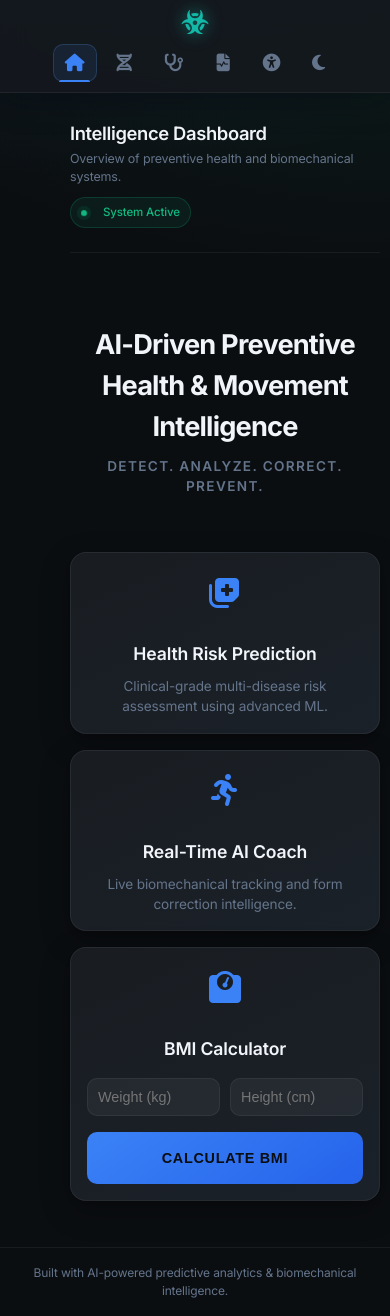
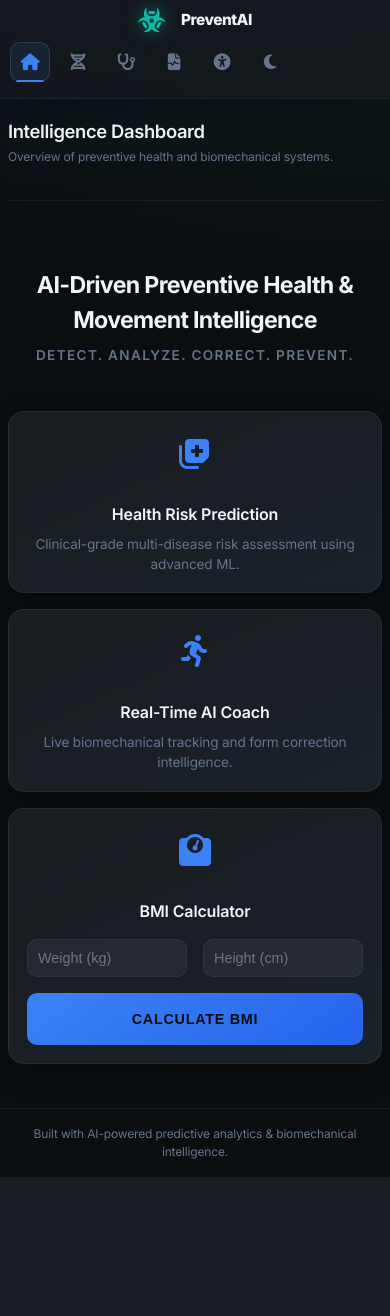
Before and after one commit to Anu7276/model, a Flask app: page / in a window 390 px wide. After the commit the page ends 1177 px from the top, so only its background shows below. Run offline with Flask 3, Linux system fonts and the light colour scheme.

Commit message:
Improve mobile responsiveness and smooth touch performance

```diff
--- a/web_app/static/script.js
+++ b/web_app/static/script.js
@@ -123,6 +123,11 @@ document.addEventListener('DOMContentLoaded', () => {
 
     const clamp = (value, min, max) => Math.min(max, Math.max(min, value));
     const lerp = (from, to, alpha) => from + (to - from) * alpha;
+    const isTouchViewport = () => window.matchMedia('(max-width: 900px), (hover: none) and (pointer: coarse)').matches;
+
+    if (window.matchMedia('(hover: none), (pointer: coarse)').matches) {
+        document.body.classList.add('touch-device');
+    }
 
     // --- Form Handling & Visual Result Displays ---
     const handleForm = async (formId, endpoint, resultContainerId, processFunc) => {
@@ -332,7 +337,8 @@ document.addEventListener('DOMContentLoaded', () => {
     let lastWarningText = '';
     let lastWarningAt = 0;
     let uiAnimationId = null;
-    const BACKEND_INTERVAL_MS = 140;
+    const DESKTOP_BACKEND_INTERVAL_MS = 140;
+    const MOBILE_BACKEND_INTERVAL_MS = 220;
     const uiRenderState = {
         score: 100,
         targetScore: 100,
@@ -422,7 +428,7 @@ document.addEventListener('DOMContentLoaded', () => {
             return;
         }
 
-        const values = scoreHistory.slice(-32);
+        const values = scoreHistory.slice(-(isTouchViewport() ? 24 : 32));
         const min = Math.min(...values);
         const max = Math.max(...values);
         const range = Math.max(1, max - min);
@@ -569,7 +575,8 @@ document.addEventListener('DOMContentLoaded', () => {
             const landmarks = poses[0].keypoints;
             drawSkeleton(landmarks);
 
-            const shouldProcess = !fitnessPaused && !backendInFlight && ((now - lastBackendTick) >= BACKEND_INTERVAL_MS);
+            const backendInterval = isTouchViewport() ? MOBILE_BACKEND_INTERVAL_MS : DESKTOP_BACKEND_INTERVAL_MS;
+            const shouldProcess = !fitnessPaused && !backendInFlight && ((now - lastBackendTick) >= backendInterval);
             if (shouldProcess) {
                 backendInFlight = true;
                 lastBackendTick = now;
@@ -610,10 +617,11 @@ document.addEventListener('DOMContentLoaded', () => {
 
     const initFitness = async () => {
         if (detector) return;
+        const useLiteModel = isTouchViewport();
         detector = await poseDetection.createDetector(poseDetection.SupportedModels.BlazePose, {
             runtime: 'mediapipe',
             solutionPath: 'https://cdn.jsdelivr.net/npm/@mediapipe/pose',
-            modelType: 'full'
+            modelType: useLiteModel ? 'lite' : 'full'
         });
     };
 
@@ -669,7 +677,22 @@ document.addEventListener('DOMContentLoaded', () => {
 
         try {
             if (!videoElement.srcObject) {
-                const stream = await navigator.mediaDevices.getUserMedia({ video: { width: 1280, height: 720 } });
+                const mobileCamera = isTouchViewport();
+                const stream = await navigator.mediaDevices.getUserMedia({
+                    video: mobileCamera
+                        ? {
+                            facingMode: 'user',
+                            width: { ideal: 720, max: 960 },
+                            height: { ideal: 540, max: 720 },
+                            frameRate: { ideal: 24, max: 30 }
+                        }
+                        : {
+                            facingMode: 'user',
+                            width: { ideal: 1280, max: 1920 },
+                            height: { ideal: 720, max: 1080 },
+                            frameRate: { ideal: 30, max: 30 }
+                        }
+                });
                 videoElement.srcObject = stream;
                 videoElement.onloadedmetadata = () => {
                     videoElement.play();
@@ -702,6 +725,10 @@ document.addEventListener('DOMContentLoaded', () => {
             videoElement.srcObject = null;
         }
         canvasCtx.clearRect(0, 0, canvasElement.width, canvasElement.height);
+        if (uiAnimationId) {
+            cancelAnimationFrame(uiAnimationId);
+            uiAnimationId = null;
+        }
         fetch('/reset_fitness', { method: 'POST' });
         setPipe(ui.pipeCam, false);
         setPipe(ui.pipeTrack, false);
--- a/web_app/static/style.css
+++ b/web_app/static/style.css
@@ -1203,47 +1203,24 @@ body.light-mode .top-nav {
 }
 
 /* Responsive */
-@media (max-width: 1024px) {
-    .sidebar {
-        width: 60px;
-    }
-
-    .sidebar:hover {
-        width: 60px;
-    }
-
-    .nav-text,
-    .logo-text,
-    .nav-header {
-        display: none;
-    }
-
-    .main-content {
-        margin-left: 60px;
-        width: calc(100% - 60px);
-    }
-
-    .two-column-layout,
-    .dashboard-cards,
-    .analytics-grid {
-        grid-template-columns: 1fr;
-    }
-
-    .coach2-shell {
-        grid-template-columns: 1fr;
-    }
-
-    .coach2-side {
-        order: 2;
-    }
-
-    .coach2-main {
-        order: 1;
-    }
-
-    .coach2-exercises {
-        grid-template-columns: 1fr;
-    }
+.touch-device .glass-panel:hover,
+.touch-device .dash-card:hover,
+.touch-device .coach2-ex-btn:hover,
+.touch-device .coach2-controls button:hover,
+.touch-device .coach2-cmd:hover,
+.touch-device .coach2-stat:hover,
+.touch-device .nav-links li:not(.nav-header):hover {
+    transform: none;
+    box-shadow: var(--panel-shadow);
+}
+
+.touch-device .dash-card:hover::before {
+    opacity: 0.45;
+}
+
+.touch-device .coach2-grid-bg {
+    opacity: 0.14;
+    animation-duration: 22s;
 }
 
 @keyframes gridDrift {
@@ -1269,26 +1246,206 @@ body.light-mode .top-nav {
     }
 }
 
-@media (max-width: 700px) {
+@media (max-width: 1280px) {
+    .main-content {
+        padding: 32px;
+    }
+
+    .dashboard-cards {
+        grid-template-columns: repeat(2, 1fr);
+    }
+
+    .top-nav {
+        padding: 0 24px;
+    }
+}
+
+@media (max-width: 1100px) {
+    .two-column-layout,
+    .analytics-grid {
+        grid-template-columns: 1fr;
+    }
+
+    .coach2-shell {
+        grid-template-columns: 1fr;
+    }
+
+    .coach2-side {
+        order: 2;
+    }
+
+    .coach2-main {
+        order: 1;
+    }
+}
+
+@media (max-width: 900px) {
+    .top-nav {
+        height: auto;
+        min-height: 86px;
+        padding: 10px 12px;
+        flex-direction: column;
+        align-items: stretch;
+        gap: 10px;
+        justify-content: flex-start;
+    }
+
+    .logo {
+        width: 100%;
+        justify-content: center;
+    }
+
+    .nav-links {
+        width: 100%;
+        justify-content: flex-start;
+        flex-wrap: nowrap;
+        gap: 8px;
+        overflow-x: auto;
+        overflow-y: hidden;
+        padding: 0 2px 6px;
+        -webkit-overflow-scrolling: touch;
+        scroll-snap-type: x proximity;
+    }
+
+    .nav-links li:not(.nav-header) {
+        flex: 0 0 auto;
+        padding: 10px 12px;
+        font-size: 0.85rem;
+        min-height: 40px;
+        scroll-snap-align: start;
+    }
+
+    .nav-links li i {
+        margin-right: 6px;
+    }
+
+    .main-content {
+        margin-top: 132px;
+        padding: 20px 14px;
+    }
+
+    .top-header {
+        flex-direction: column;
+        align-items: flex-start;
+        gap: 10px;
+    }
+
+    .dashboard-cards {
+        grid-template-columns: 1fr;
+        gap: 1rem;
+    }
+
+    .form-grid,
+    .bmi-inputs {
+        grid-template-columns: 1fr;
+        gap: 1rem;
+    }
+
+    .glass-panel {
+        padding: 18px;
+    }
+
     .coach2-root {
         min-height: auto;
+        border-radius: 16px;
+    }
+
+    .coach2-live {
+        min-height: 300px;
     }
 
     .coach2-shell {
+        padding: 12px;
+        gap: 10px;
+    }
+
+    .coach2-exercises {
+        grid-template-columns: repeat(3, minmax(0, 1fr));
+    }
+
+    .coach2-ex-btn {
         padding: 10px;
-        gap: 10px;
+        border-radius: 10px;
+    }
+
+    .coach2-ex-title {
+        font-size: 0.88rem;
+    }
+
+    .coach2-ex-desc {
+        font-size: 0.72rem;
+        line-height: 1.2;
+    }
+
+    .coach2-stats {
+        grid-template-columns: 1fr 1fr;
+    }
+
+    .coach2-controls {
+        flex-direction: row;
+    }
+
+    .coach2-controls button {
+        height: 42px;
+    }
+
+    .coach2-voice-actions {
+        grid-template-columns: 1fr 1fr;
+    }
+}
+
+@media (max-width: 720px) {
+    .nav-links li .nav-text {
+        display: none;
+    }
+
+    .nav-links li i {
+        margin-right: 0;
+        font-size: 1.05rem;
+    }
+
+    .nav-links li:not(.nav-header) {
+        padding: 10px;
+        min-width: 40px;
+        justify-content: center;
+    }
+
+    .main-content {
+        margin-top: 120px;
+        padding: 16px 10px;
+    }
+
+    .logo-text {
+        font-size: 0.96rem;
+    }
+
+    .hero-title {
+        font-size: 1.45rem;
+    }
+
+    .hero-section {
+        padding: 1.2rem 0 0.8rem;
+    }
+
+    .dash-card h3 {
+        font-size: 1rem;
+    }
+
+    .coach2-stats {
+        grid-template-columns: 1fr;
+    }
+
+    .coach2-controls {
+        flex-direction: column;
+    }
+
+    .coach2-controls button {
+        width: 100%;
+        height: 44px;
     }
 
     .coach2-live {
         min-height: 260px;
-    }
-
-    .coach2-stats {
-        grid-template-columns: 1fr;
-    }
-
-    .coach2-controls {
-        flex-direction: column;
     }
 
     .coach2-overlay {
@@ -1296,120 +1453,17 @@ body.light-mode .top-nav {
         left: 8px;
         right: 8px;
     }
-}
-
-@media (max-width: 1280px) {
-    .main-content {
-        padding: 32px;
-    }
-
-    .dashboard-cards {
-        grid-template-columns: repeat(2, 1fr);
-    }
-
-    .top-nav {
-        padding: 0 24px;
-    }
-}
-
-@media (max-width: 992px) {
-    .top-nav {
-        height: auto;
-        min-height: var(--nav-height);
-        padding: 10px 16px;
-        flex-wrap: wrap;
-        gap: 10px;
-        justify-content: center;
-    }
-
-    .nav-links {
-        width: 100%;
-        justify-content: center;
-        flex-wrap: wrap;
-        gap: 8px;
-    }
-
-    .nav-links li:not(.nav-header) {
-        padding: 10px 12px;
-        font-size: 0.85rem;
-    }
-
-    .main-content {
-        margin-top: 98px;
-        padding: 22px 16px;
-    }
-
-    .top-header {
-        flex-direction: column;
-        align-items: flex-start;
-        gap: 10px;
-    }
-
-    .form-grid {
-        grid-template-columns: 1fr;
-        gap: 1rem;
-    }
-
-    .coach2-shell {
-        grid-template-columns: 1fr;
-    }
-
-    .coach2-live {
-        min-height: 320px;
-    }
-
-    .coach2-voice-actions {
-        grid-template-columns: 1fr 1fr;
-    }
-}
-
-@media (max-width: 768px) {
-    .logo-text {
-        font-size: 1rem;
-    }
-
-    .nav-links li .nav-text {
-        display: none;
-    }
-
-    .nav-links li i {
-        margin-right: 0;
-    }
-
-    .hero-title {
-        font-size: 1.7rem;
-    }
-
-    .hero-section {
-        padding: 1.5rem 0;
-    }
-
-    .dashboard-cards {
-        grid-template-columns: 1fr;
-        gap: 1rem;
-    }
-
-    .glass-panel {
-        padding: 16px;
-    }
-
-    .coach2-stats {
-        grid-template-columns: 1fr 1fr;
-    }
-
-    .coach2-controls {
-        flex-direction: column;
-    }
-
-    .coach2-controls button {
-        width: 100%;
+
+    .coach2-pill {
+        padding: 4px 10px;
+        font-size: 0.68rem;
     }
 }
 
 @media (max-width: 560px) {
     .main-content {
-        margin-top: 106px;
-        padding: 14px 10px;
+        margin-top: 112px;
+        padding: 12px 8px;
     }
 
     .header-titles h1 {
@@ -1430,8 +1484,8 @@ body.light-mode .top-nav {
         gap: 8px;
     }
 
-    .coach2-ex-btn {
-        padding: 10px;
+    .coach2-exercises {
+        grid-template-columns: 1fr;
     }
 
     .coach2-ex-title {
@@ -1443,11 +1497,7 @@ body.light-mode .top-nav {
     }
 
     .coach2-live {
-        min-height: 230px;
-    }
-
-    .coach2-stats {
-        grid-template-columns: 1fr;
+        min-height: 220px;
     }
 
     .coach2-voice-actions {
@@ -1459,17 +1509,44 @@ body.light-mode .top-nav {
     }
 
     .floating-alert {
-        width: calc(100% - 20px);
-        left: 10px;
+        width: calc(100% - 14px);
+        left: 7px;
         transform: none;
         border-radius: 12px;
-        padding: 10px 12px;
+        padding: 9px 11px;
         font-size: 0.8rem;
     }
 
     .app-footer {
         padding: 1rem 0.5rem;
         font-size: 0.75rem;
+    }
+}
+
+@media (max-width: 420px) {
+    .top-nav {
+        padding: 8px 8px 10px;
+        min-height: 82px;
+    }
+
+    .main-content {
+        margin-top: 106px;
+    }
+
+    .header-titles p {
+        font-size: 0.75rem;
+    }
+
+    .status-indicator {
+        display: none;
+    }
+
+    .coach2-ex-desc {
+        display: none;
+    }
+
+    .coach2-stat strong {
+        font-size: 1.08rem;
     }
 }
 
```
